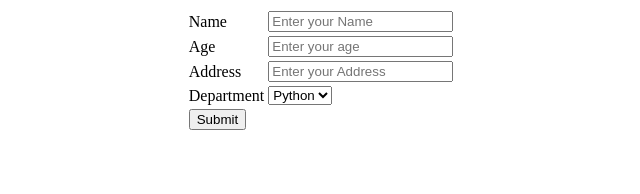
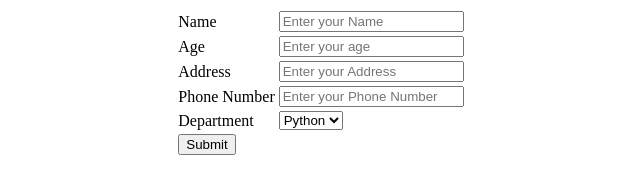
Before and after one commit to jaithunshifaya/HTML-Project, a plain HTML site: page index.html in a window 1280 px wide. Shown: the whole page, without its empty margins (319-959 px from the left). Drawn offline with Linux system fonts and the light colour scheme.

Commit message:
Update index.html

```diff
--- a/index.html
+++ b/index.html
@@ -12,6 +12,10 @@
         <tr>
             <td>Address</td>
             <td> <input type="text" placeholder="Enter your Address"> </td>
+        </tr>
+        <tr>
+            <td>Phone Number</td>
+            <td> <input type="text" placeholder="Enter your Phone Number"> </td>
         </tr>
         <tr>
             <td>Department</td>
```
